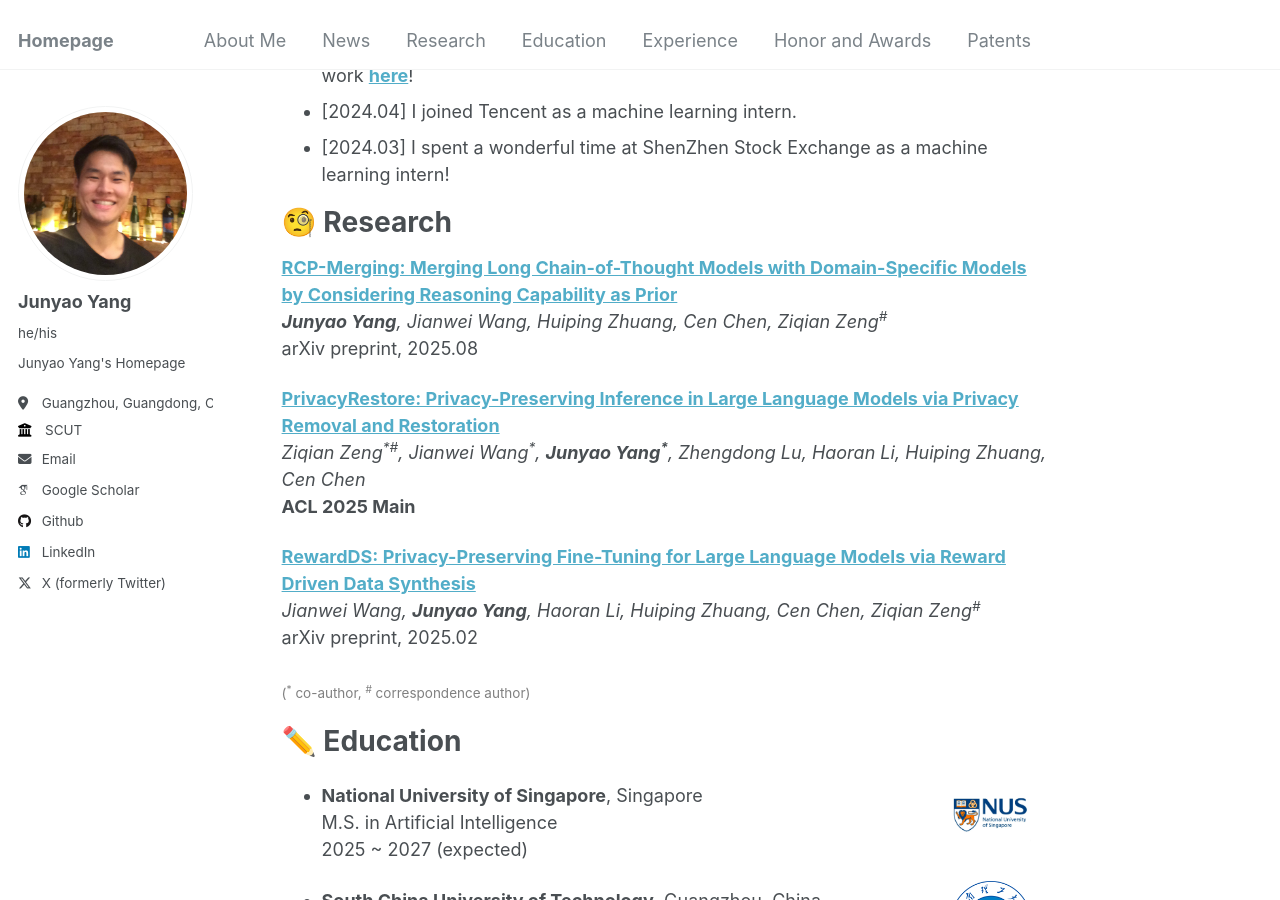
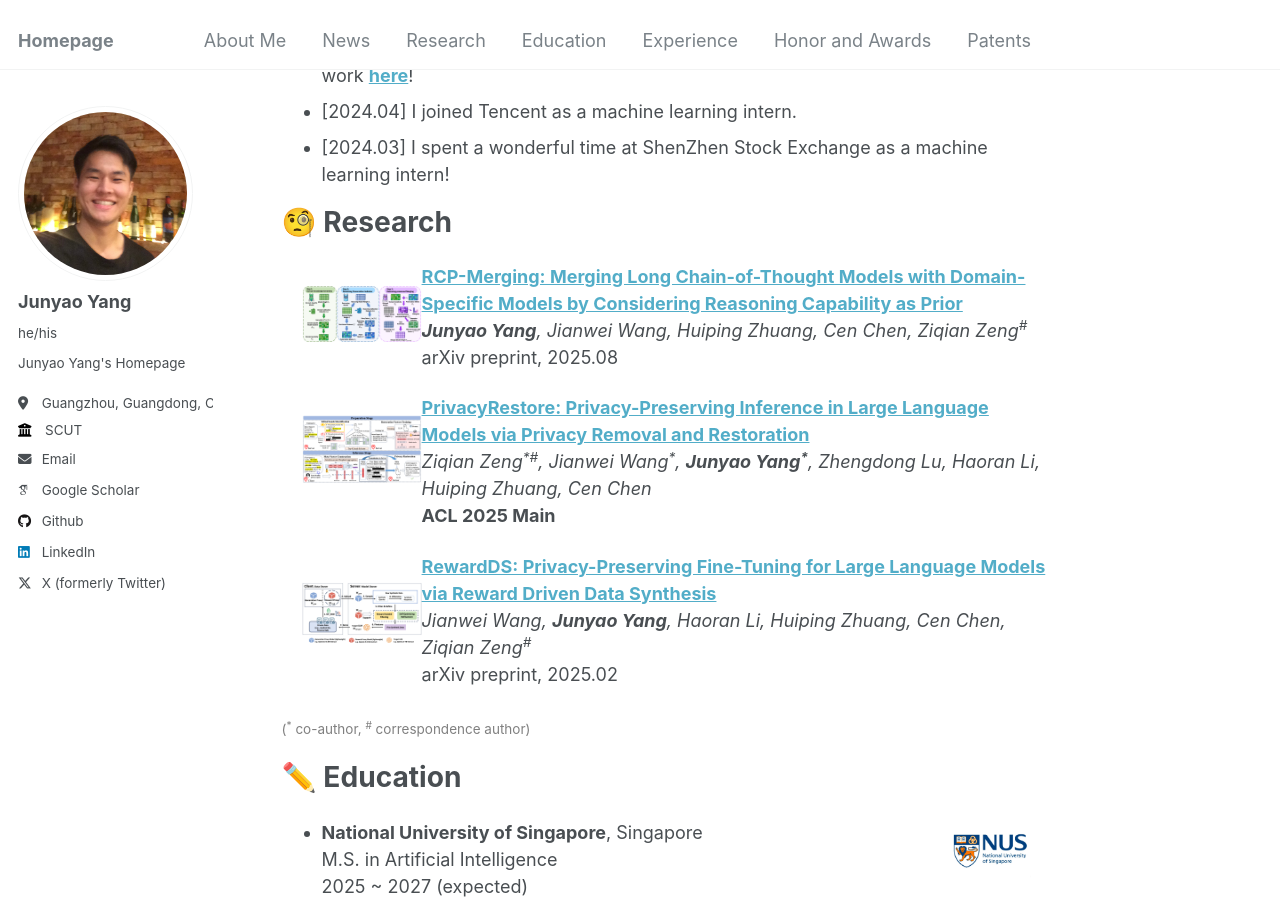
Before and after one commit to jyyang26/jyyang26.github.io, a Jekyll site: the page built from _pages/about.md, in a window 1280 px wide and 900 px high, scrolled down 1022 px. Built offline with Jekyll 4.4.1, drawn with Linux system fonts in a browser that asks for light colours; some web fonts are replaced.

Commit message:
Update about.md

```diff
--- a/_pages/about.md
+++ b/_pages/about.md
@@ -34,15 +34,23 @@
 
 # 🧐 Research
 
+<p>
+    <img src="images/rcp.png" alt="rcp" style="float: left; margin-left: 20px;; width: 120px; height: 120px;">
+</p>
 **[RCP-Merging: Merging Long Chain-of-Thought Models with Domain-Specific Models by Considering Reasoning Capability as Prior](https://arxiv.org/abs/2508.03140)**<br>
 ***Junyao Yang**, Jianwei Wang, Huiping Zhuang, Cen Chen, Ziqian Zeng<sup>\#</sup>*<br>
 arXiv preprint, 2025.08 <br>
 
+<p>
+    <img src="images/restore.png" alt="rcp" style="float: left; margin-left: 20px;; width: 120px; height: 120px;">
+</p>
 **[PrivacyRestore: Privacy-Preserving Inference in Large Language Models via Privacy Removal and Restoration](https://arxiv.org/abs/2406.01394)**<br>
 *Ziqian Zeng<sup>\*\#</sup>, Jianwei Wang<sup>\*</sup>, **Junyao Yang<sup>\*</sup>**, Zhengdong Lu, Haoran Li, Huiping Zhuang, Cen Chen*<br>
 **ACL 2025 Main**<br>
 
-
+<p>
+    <img src="images/rewardds.png" alt="rcp" style="float: left; margin-left: 20px;; width: 120px; height: 120px;">
+</p>
 **[RewardDS: Privacy-Preserving Fine-Tuning for Large Language Models via Reward Driven Data Synthesis](https://arxiv.org/abs/2502.18517)**<br>
 *Jianwei Wang, **Junyao Yang**, Haoran Li, Huiping Zhuang, Cen Chen, Ziqian Zeng<sup>\#</sup>*<br>
 arXiv preprint, 2025.02 <br>
```
